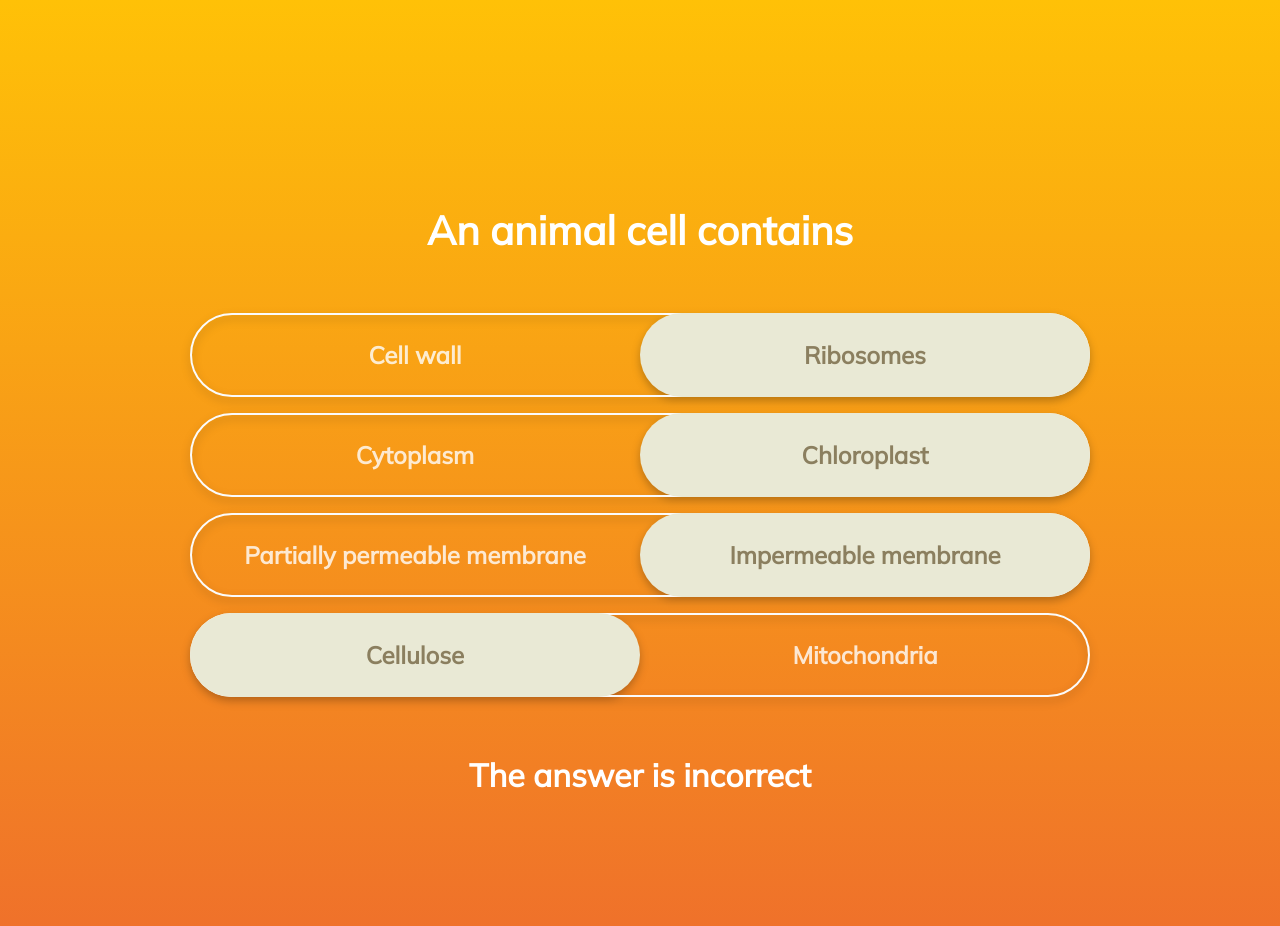
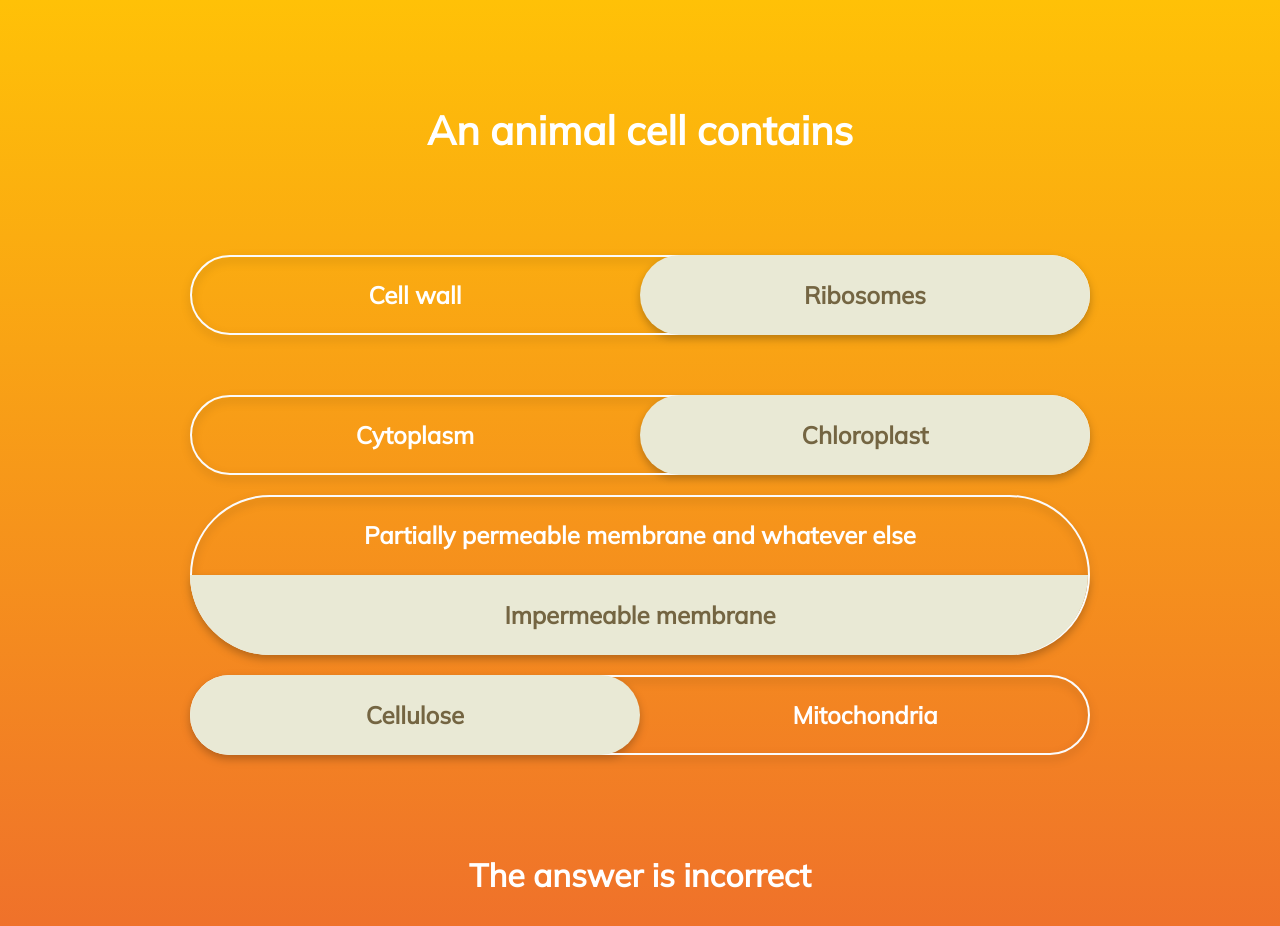
Before and after one commit to KlodianLula/quiz-toggles, a React (Create React App) app: page / in a window 1280 px wide. Shown: the top 926 px of the page. Built offline with nearby package versions, Linux system fonts and the light colour scheme.

Commit message:
toggle options switching from row to column based on text width

```diff
--- a/src/components/quiz/AnswerToggle.tsx
+++ b/src/components/quiz/AnswerToggle.tsx
@@ -11,6 +11,8 @@ import {
 } from "../../styles/quiz"
 import { selectAnswerOption } from "../../redux/quizSlice";
 import { Answer } from "../../models/Answer";
+import useTextWidth from "../../hooks/lib/useTextWidth";
+import "@fontsource/mulish";
 
 export interface AnswerProps {
   answer: Answer,
@@ -19,26 +21,39 @@ export interface AnswerProps {
 }
 
 export const AnswerToggle = ({ answer, answerIndex, totalCorrectAnswers }: AnswerProps) => {
+  const inMulish = "27.8px times";
+  const optionWidths = [
+    useTextWidth({ text: answer.toggleOptions[0], font: inMulish }),
+    useTextWidth({ text: answer.toggleOptions[1], font: inMulish })
+  ];
+  const selectedOption = answer.selectedIndex === 1;
   const dispatch = useAppDispatch();
-
-  const selectedOption = answer.selectedIndex === 1;
 
   return (
     <ToggleWrapper>
-      <ToggleBackWrapper>
+      <ToggleBackWrapper
+        optionWidths={optionWidths}
+        answerIndex={answerIndex}
+      >
         <ToggleBack>
           <SelectToggleBack
+            optionWidths={optionWidths}
             selectedOption={selectedOption}
             totalCorrectAnswers={totalCorrectAnswers}
           />
         </ToggleBack>
       </ToggleBackWrapper>
+      <ToggleFrontWrapper>
+        <ToggleFront
+          optionWidths={optionWidths}
+        >
+          {answer.toggleOptions.map((optionText, optionIndex) =>
 
-      <ToggleFrontWrapper>
-        <ToggleFront>
-          {answer.toggleOptions.map((optionText, optionIndex) =>
-            <ToggleFrontOption key={parseInt(answerIndex.toString() + optionIndex.toString())}>
+            <ToggleFrontOption
+              key={parseInt(answerIndex.toString() + optionIndex.toString())}
+            >
               <OptionText
+                optionWidths={optionWidths}
                 disabled={totalCorrectAnswers > 3} // here not hard coded!
                 onClick={() => dispatch(selectAnswerOption({ answerIndex, optionIndex }))}
                 optionIndex={optionIndex}
--- a/src/data/mock.ts
+++ b/src/data/mock.ts
@@ -20,7 +20,7 @@ export const mockData =
     },
     {
       "toggleOptions": [
-        "Partially permeable membrane",
+        "Partially permeable membrane and whatever else",
         "Impermeable membrane"
       ],
       "selectedIndex": 1,
--- /dev/null
+++ b/src/hooks/lib/useTextWidth.ts
@@ -0,0 +1,55 @@
+import { RefObject, useMemo } from 'react';
+
+export type useTextWidthTextOptions = {
+  text: string | string[] | undefined;
+  font?: string;
+};
+
+export type useTextWidthRefOptions = {
+  ref: RefObject<Element>;
+};
+
+export interface useTextWidthType {
+  (options: useTextWidthTextOptions | useTextWidthRefOptions): number;
+}
+
+const getContext = () => {
+  const fragment: DocumentFragment = document.createDocumentFragment();
+  const canvas: HTMLCanvasElement = document.createElement('canvas');
+  fragment.appendChild(canvas);
+  return canvas.getContext('2d') as CanvasRenderingContext2D;
+};
+
+const getTextWidth = (currentText: string | string[], font: string) => {
+  const context = getContext();
+  context.font = font;
+
+  if (Array.isArray(currentText)) {
+    return Math.max(...currentText.map((t) => context.measureText(t).width));
+  } else {
+    const metrics = context.measureText(currentText);
+    return metrics.width;
+  }
+};
+
+const useTextWidth: useTextWidthType = (options) => {
+  const textOptions = useMemo(() => ('text' in options ? options : undefined), [options]);
+  const refOptions = useMemo(() => ('ref' in options ? options : undefined), [options]);
+
+  return useMemo(() => {
+    if (refOptions?.ref.current?.textContent) {
+      const context = getContext();
+      const computedStyles = window.getComputedStyle(refOptions.ref.current);
+      context.font = computedStyles.font;
+      const metrics = context.measureText(refOptions.ref.current.textContent);
+
+      return metrics.width;
+    } else if (textOptions?.text) {
+      return getTextWidth(textOptions.text, textOptions.font ?? '16px times');
+    }
+
+    return NaN;
+  }, [textOptions?.text, textOptions?.font, refOptions?.ref]);
+};
+
+export default useTextWidth;
--- a/src/styles/mediaQueries.ts
+++ b/src/styles/mediaQueries.ts
@@ -1,15 +1,12 @@
 export const widthBreakpoints = {
-  sm: 36,
-  md: 48,
-  lg: 62,
-  xl: 75
+  sm: 37.5,  // 600px
+  md: 48,    // 768px
+  lg: 57.5,  // 920px
+  xl: 75     // 1200px
 };
 
 export const heightBreakpoints = {
-  sm: 20,
-  md: 30,
-  lg: 60,
-  xl: 80
+  lg: 60,    // 960px
 };
 
 export const mediaWidthQueries = (key: keyof typeof widthBreakpoints) => {
--- a/src/styles/quiz/index.ts
+++ b/src/styles/quiz/index.ts
@@ -1,6 +1,6 @@
 import styled from "styled-components"
 import { tgColors } from "../../util";
-import { mediaHeightQueries, mediaWidthQueries } from "../mediaQueries";
+import { mediaHeightQueries, mediaWidthQueries, widthBreakpoints } from "../mediaQueries";
 import { theme } from "../theme";
 
 export const QuizWrapper = styled.div`
@@ -19,7 +19,11 @@ export const QuizWrapper = styled.div`
   ${mediaHeightQueries("lg")`
     height: 100vh;
   `};
-`
+
+  ${mediaWidthQueries("sm")`
+
+  `};
+`;
 
 export const QuestionTitle = styled.div`
   color: white; // here
@@ -28,7 +32,7 @@ export const QuestionTitle = styled.div`
   font-weight: 700;
   font-size: 40px;
   z-index: 3;
-`
+`;
 
 export const CorrectAnswer = styled.div`
   color: white; // here
@@ -37,13 +41,13 @@ export const CorrectAnswer = styled.div`
   font-weight: 700;
   font-size: 32px;
   z-index: 3;
-`
+`;
 export const AnswersWrapper = styled.div`
   width: 100%;
-  height: 50%;
+  height: 70%; // calc(70vh); // here // 70%;
   z-index: 100;
   display: flex;
-  justify-content: space-evenly;
+  justify-content: space-evenly; // here
   flex-direction: column;
   position: relative;
   align-items: center;
@@ -57,21 +61,41 @@ export const ToggleWrapper = styled.div`
 `;
 
 // back
-export const ToggleBackWrapper = styled.div`
+export const ToggleBackWrapper = styled.div<{
+  // parentWidth: number,
+  optionWidths: number[],
+  answerIndex: number
+}>`
   position: absolute;
-  line-height: 80px;
-  width: 900px; // here
   z-index: 1;
-  background: transparent;
   border-radius: 9rem;
   filter: drop-shadow(0px 4px 4px rgba(0, 0, 0, 0.25));
   border: 2px solid #FBFBFB;
+
+  height: ${({ optionWidths }) =>
+    (optionWidths[0] > 450) ? "160px" : "80px"};
+
+  width : 300px;
+
+  ${mediaWidthQueries("sm")`
+    width: 95vw;
+  `};
+
+  ${mediaWidthQueries("md")`
+    width: 95vw;
+  `};
+
+  @media (min-width: ${widthBreakpoints["md"]}em) {
+    width: 900px;
+    height: ${({ optionWidths }) =>
+    (optionWidths[0] > 450) ? "160px" : "80px"};
+  }
 `;
 
 export const ToggleBack = styled.div`
   display: flex;
   align-items: center;
-  height: 80px;
+  /* height: 80px; */
   background-color: transparent;
   border-radius: 9rem;
   box-sizing: border-box;
@@ -79,32 +103,86 @@ export const ToggleBack = styled.div`
 `;
 
 export const SelectToggleBack = styled.button<{
+  optionWidths: number[],
   selectedOption: boolean,
   totalCorrectAnswers: number
 }>`
-  width: calc(50% + 2px);
-  height: 84px;
-  border-radius: 9rem;
-  border: 0px;
-  margin-left: -2px;
-  background-color: ${({ totalCorrectAnswers }) => tgColors[totalCorrectAnswers][1]};
-  transform: ${(props) => (!props.selectedOption ? "translateX(0px)" : "translateX(450px)")};
-  transition: all 0.2s ease-in-out;
+height: 80px; //here
+
+border-radius: 9rem;
+border: 0px;
+margin-top: -2px; //here
+margin-left: -2px;
+
+background-color: ${({ totalCorrectAnswers }) => tgColors[totalCorrectAnswers][1]};
+// normal case
+/* transform: ${({ selectedOption }) => (!selectedOption ? "translateX(0px)" : "translateX(calc(100%))")}; */
+transition: all 0.2s ease-in-out;
+
+width: calc(50% + 2px);
+// also option[1]
+width: ${({ optionWidths }) =>
+    (optionWidths[0] > 450) ? "calc(100% + 2px)" : "calc(50% + 2px)"};
+
+
+// column case
+transform: ${({ optionWidths, selectedOption }) =>
+    (optionWidths[0] > 450)
+      ? (!selectedOption
+        ? "translateY(0px)"
+        : "translateY(calc(100%))")
+      : (!selectedOption
+        ? "translateX(0px)"
+        : "translateX(calc(100%))")
+  };
+
+border-radius: ${({ optionWidths, selectedOption }) =>
+    (optionWidths[0] > 450)
+      ? (!selectedOption
+        ? "100px 100px 0px 0px"
+        : "0px 0px 100px 100px")
+      : (!selectedOption
+        ? "9rem"
+        : "9rem")
+  };
+
 `;
+
+
 
 // front
 export const ToggleFrontWrapper = styled.div`
   position: absolute;
-  width: 900px; // here
-  height: 80px; // take care of this
   z-index: 2;
-  opacity: 0.8;
+
+  // here
+  width: 300px;
+
+  ${mediaWidthQueries("sm")`
+    width: 95vw;
+  `};
+
+  ${mediaWidthQueries("md")`
+    width: 95vw;
+  `};
+
+  ${mediaWidthQueries("lg")`
+    width: 900px;
+  `};
 `;
 
-export const ToggleFront = styled.div`
+export const ToggleFront = styled.div<{
+  optionWidths: number[],
+}>`
   display: flex;
   align-items: center;
-  justify-content: center;
+  justify-content: start;
+  /* flex-direction: column; */
+
+  // option[1] also
+  flex-direction: ${({ optionWidths }) =>
+    (optionWidths[0] > 450) ? "column" : "row"};
+
 `;
 
 export const ToggleFrontOption = styled.div`
@@ -114,14 +192,18 @@ export const ToggleFrontOption = styled.div`
 `;
 
 export const OptionText = styled.button<{
+  optionWidths: number[],
   optionIndex: number,
   selectedIndex: number,
   totalCorrectAnswers: number
 }>`
+  font-family: 'Mulish';
+  font-style: normal;
+  font-weight: 700;
+  font-size: 24px;
+
   border: none;
-  width: 100%;
   line-height: 80px;
-  /* font-size: 20px; */
   background-color: transparent;
 
   color: ${({ optionIndex, selectedIndex, totalCorrectAnswers }) =>
@@ -129,12 +211,7 @@ export const OptionText = styled.button<{
       ? tgColors[totalCorrectAnswers][0]
       : theme.white};
 
+
   transition: all 0.2s ease-in-out;
   cursor: pointer;
-
-  // hereee
-  font-family: 'Mulish';
-  font-style: normal;
-  font-weight: 700;
-  font-size: 24px;
 `;
```
